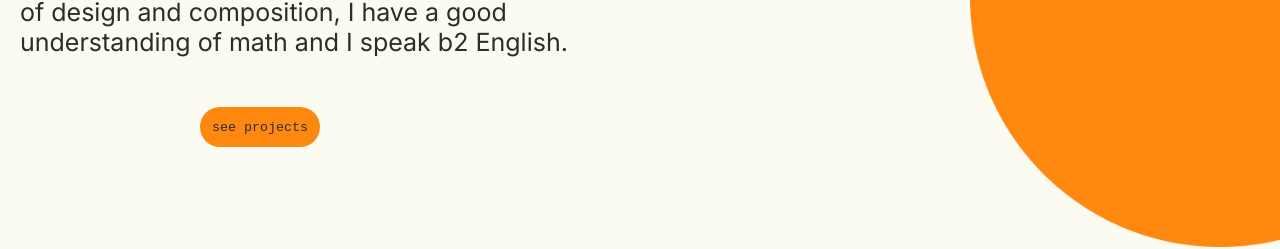
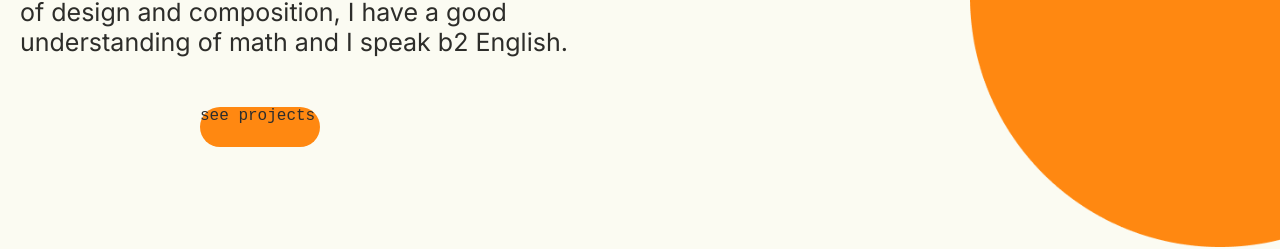
Before and after one commit to dariysthefirst/daria-s-portfolio, a Next.js app: page /about in a window 1280 px wide. Shown: the part 488-737 px from the top of the page. Built offline with nearby package versions, Linux system fonts and the light colour scheme.

Commit message:
fixed button

```diff
--- a/app/about/page.js
+++ b/app/about/page.js
@@ -8,7 +8,7 @@ import facepic from './images/facepic.png'
 export default function About() {
   return (
     <>
-    <button className={styles.btn} href='/projects'>see projects</button>
+    <Link className={styles.btn} href='/projects'>see projects</Link>
     <div className={styles.container}>
     <p className={styles.text}>
           Hi! I`m Dariya Yuzefchuk, a novice UI/UX designer. I&apos;m a freshman
```
